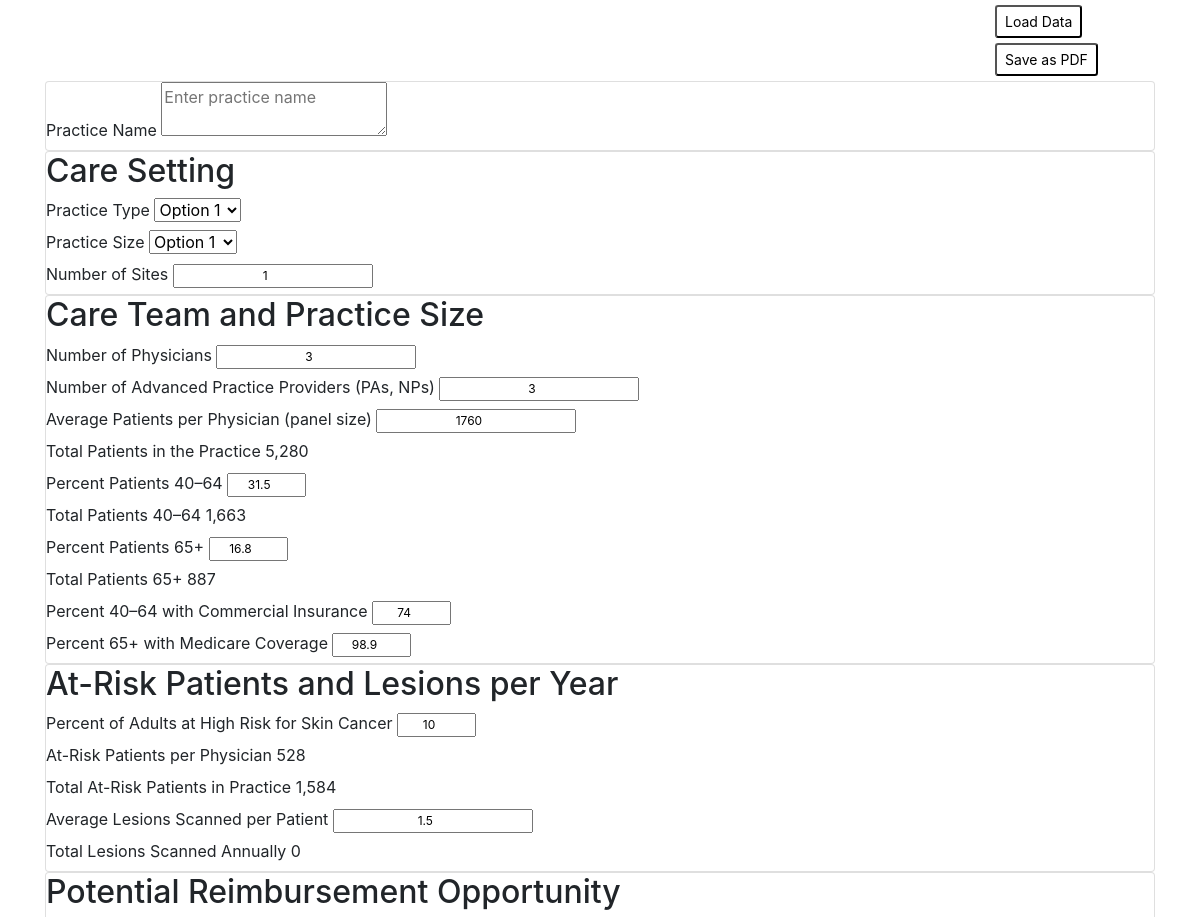
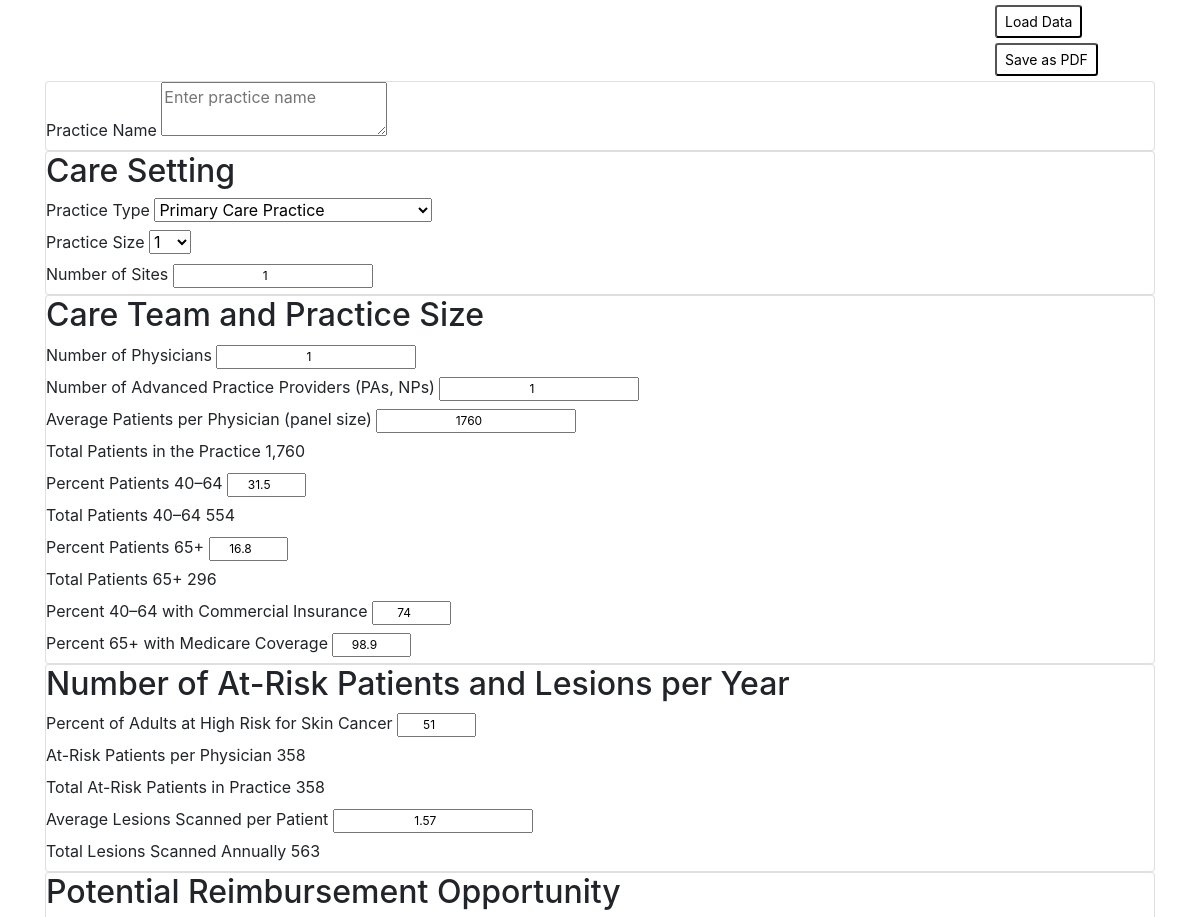
Before and after one commit to edtang/DermaSensor, an Electron app: page src/index.html in a window 1200 px wide. Shown: the part 89-1006 px from the top of the page. Drawn offline with Linux system fonts and the light colour scheme.

Commit message:
formula work

```diff
--- a/src/assets/js/app.js
+++ b/src/assets/js/app.js
@@ -11,8 +11,8 @@ const CONFIG = {
     numberOfSites: 1,
 
   // Section 3: Care Team & Practice Size
-    numberOfPhysicians: 3,
-    numberOfAppProviders: 3,
+  numberOfPhysicians: 1,  // Will be set by practiceType mapping
+  numberOfAppProviders: 1,  // Will be synced to numberOfPhysicians
     averagePatientsPerPhysician: 1760,
     percentPatients40to64: 31.5,
     percentPatients65Plus: 16.8,
@@ -20,8 +20,8 @@ const CONFIG = {
     percent65PlusMedicareCoverage: 98.9,
 
     // Section 4: At-Risk Patients & Lesions
-    percentHighRiskPatients: 10,
-    averageLesionsPerPatient: 1.5,
+    percentHighRiskPatients: 51,
+    averageLesionsPerPatient: 1.57,
 
     // Section 5: Reimbursement
     commercialPercentClaims: 50,
@@ -34,10 +34,28 @@ const CONFIG = {
     floopySubscriptionCostPerMonth: 500,
 
   // Dropdown defaults
-    practiceType: "Option 1",
-    practiceSize: "Option 1",
+  practiceType: "Primary Care Practice",
+  practiceSize: "1",
   commercialPayer: "Option 1",
   medicareMac: "Option 1"
+};
+
+// Practice Type to Number of Physicians mapping
+const PRACTICE_TYPE_TO_PHYSICIANS = {
+  "Primary Care Practice": 1,
+  "Specialty Care Practice": 3,
+  "Membership-based Care Practice": 6,
+  "Large Practice": 20,
+  "Enterprise/Group Network": 40
+};
+
+// Practice Type to Patients per Physician mapping
+const PRACTICE_TYPE_TO_PATIENTS_PER_PHYSICIAN = {
+  "Primary Care Practice": 1760,
+  "Specialty Care Practice": 1760,
+  "Membership-based Care Practice": 1400,
+  "Large Practice": 1400,
+  "Enterprise/Group Network": 1400
 };
 
 // Utility helpers
@@ -64,6 +82,46 @@ const CONFIG = {
   const fmtMoney = (x) => `$${(x || 0).toFixed(2)}`;
   const fmtNum = (x, digits = 2) => (Number.isFinite(x) ? x.toFixed(digits) : "0");
 
+  // Sync APP providers to match number of physicians
+  function syncAppProvidersToPhysicians() {
+    const numberOfPhysiciansInput = $("numberOfPhysiciansInput");
+    const numberOfAppProvidersInput = $("numberOfAppProvidersInput");
+
+    if (numberOfPhysiciansInput && numberOfAppProvidersInput) {
+      numberOfAppProvidersInput.value = numberOfPhysiciansInput.value;
+    }
+  }
+
+  // Handle practice type change - update number of physicians and patients per physician
+  function handlePracticeTypeChange() {
+    const practiceTypeDropdown = $("practiceTypeDropdown");
+    const numberOfPhysiciansInput = $("numberOfPhysiciansInput");
+    const averagePatientsPerPhysicianInput = $("averagePatientsPerPhysicianInput");
+
+    if (practiceTypeDropdown && numberOfPhysiciansInput) {
+      const practiceType = practiceTypeDropdown.value;
+      const physicians = PRACTICE_TYPE_TO_PHYSICIANS[practiceType];
+      const patientsPerPhysician = PRACTICE_TYPE_TO_PATIENTS_PER_PHYSICIAN[practiceType];
+
+      if (physicians !== undefined) {
+        numberOfPhysiciansInput.value = physicians;
+        syncAppProvidersToPhysicians(); // Sync APP providers
+      }
+
+      if (patientsPerPhysician !== undefined && averagePatientsPerPhysicianInput) {
+        averagePatientsPerPhysicianInput.value = patientsPerPhysician;
+      }
+
+      compute(); // Trigger recalculation
+    }
+  }
+
+  // Handle number of physicians change - sync APP providers
+  function handlePhysiciansChange() {
+    syncAppProvidersToPhysicians();
+    compute();
+  }
+
   // Initialize form with default values
   function initializeDefaults() {
     Object.entries(DEFAULTS).forEach(([key, value]) => {
@@ -83,6 +141,9 @@ const CONFIG = {
         el.value = value;
       }
     });
+
+    // After setting defaults, update physicians based on practice type and sync APP providers
+    handlePracticeTypeChange();
   }
 
   // Reset form to default values (useful for "Reset" button)
@@ -186,11 +247,19 @@ const CONFIG = {
     const totalPatients65Plus = totalPatients * ratioPatients65Plus;
     totalPatients65PlusOutput.textContent = fmtInt(totalPatients65Plus);
 
-    const atRiskPatientsPerPhysician = totalPatients * ratioHighRiskPatients;
+    // At-Risk Patients per Physician = ((Patients per Physician * %40-64 * %Commercial) + (Patients per Physician * %65+ * %Medicare)) * %HighRisk
+    const patients40to64WithCommercial = averagePatientsPerPhysician * ratioPatients40to64 * ratio4064CommercialInsurance;
+    const patients65PlusWithMedicare = averagePatientsPerPhysician * ratioPatients65Plus * ratio65PlusMedicareCoverage;
+    const patientsWithInsurance = patients40to64WithCommercial + patients65PlusWithMedicare;
+    const atRiskPatientsPerPhysician = patientsWithInsurance * ratioHighRiskPatients;
     atRiskPatientsPerPhysicianOutput.textContent = fmtInt(atRiskPatientsPerPhysician);
 
     const totalAtRiskPatients = atRiskPatientsPerPhysician * numberOfPhysicians;
     totalAtRiskPatientsOutput.textContent = fmtInt(totalAtRiskPatients);
+
+    // Total Lesions Scanned Annually = Total At-Risk Patients * Average Lesions per Patient
+    const totalLesionsScannedAnnually = totalAtRiskPatients * averageLesionsPerPatient;
+    totalLesionsScannedAnnuallyOutput.textContent = fmtInt(totalLesionsScannedAnnually);
 
 
     // ...
@@ -218,13 +287,24 @@ const CONFIG = {
       el.addEventListener("blur", () => { clampPct(el); compute(); });
     });
 
+    // Special handler for practice type dropdown - updates physicians automatically
+    const practiceTypeDropdown = $("practiceTypeDropdown");
+    if (practiceTypeDropdown) {
+      practiceTypeDropdown.addEventListener("change", handlePracticeTypeChange);
+    }
+
+    // Special handler for number of physicians - syncs APP providers
+    const numberOfPhysiciansInput = $("numberOfPhysiciansInput");
+    if (numberOfPhysiciansInput) {
+      numberOfPhysiciansInput.addEventListener("input", handlePhysiciansChange);
+      numberOfPhysiciansInput.addEventListener("change", handlePhysiciansChange);
+    }
+
     // Other inputs and dropdowns trigger compute directly
     [
       "practiceNameInput",
-      "practiceTypeDropdown",
       "practiceSizeDropdown",
       "numberOfSitesInput",
-      "numberOfPhysiciansInput",
       "numberOfAppProvidersInput",
       "averagePatientsPerPhysicianInput",
       "averageLesionsPerPatientInput",
--- a/src/index.html
+++ b/src/index.html
@@ -82,20 +82,25 @@
       <div class="field">
         <label for="practiceTypeDropdown">Practice Type</label>
         <select id="practiceTypeDropdown">
-          <option>Option 1</option>
-          <option>Option 2</option>
-          <option>Option 3</option>
+          <option>Primary Care Practice</option>
+          <option>Specialty Care Practice</option>
+          <option>Membership-based Care Practice</option>
+          <option>Large Practice</option>
+          <option>Enterprise/Group Network</option>
         </select>
       </div>
 
       <div class="field">
         <label for="practiceSizeDropdown">Practice Size</label>
         <select id="practiceSizeDropdown">
-          <option>Option 1</option>
-          <option>Option 2</option>
-          <option>Option 3</option>
-          <option>Option 4</option>
-          <option>Option 5</option>
+          <option>1</option>
+          <option>2</option>
+          <option>3</option>
+          <option>4</option>
+          <option>5</option>
+          <option>10</option>
+          <option>15</option>
+          <option>20</option>
         </select>
       </div>
 
@@ -164,7 +169,7 @@
 
     <!-- Section 4 (At-Risk Patients & Lesions) -->
     <section class="card">
-      <h2 class="section-title">At-Risk Patients and Lesions per Year</h2>
+      <h2 class="section-title">Number of At-Risk Patients and Lesions per Year</h2>
 
       <div class="field">
         <label for="percentHighRiskPatientsInput">Percent of Adults at High Risk for Skin Cancer</label>
```
Lines whose indentation alone changed are shown as unchanged.
